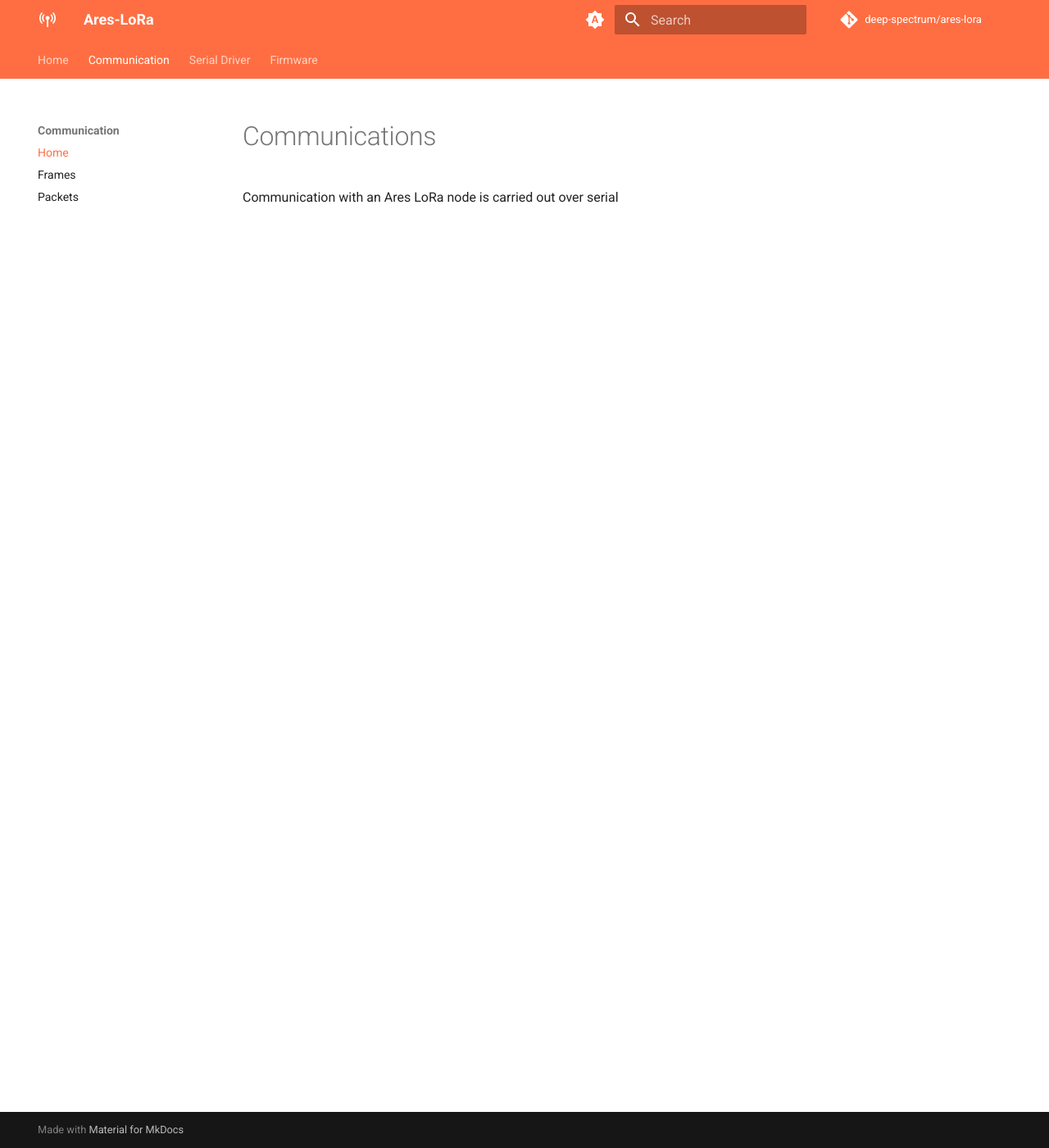
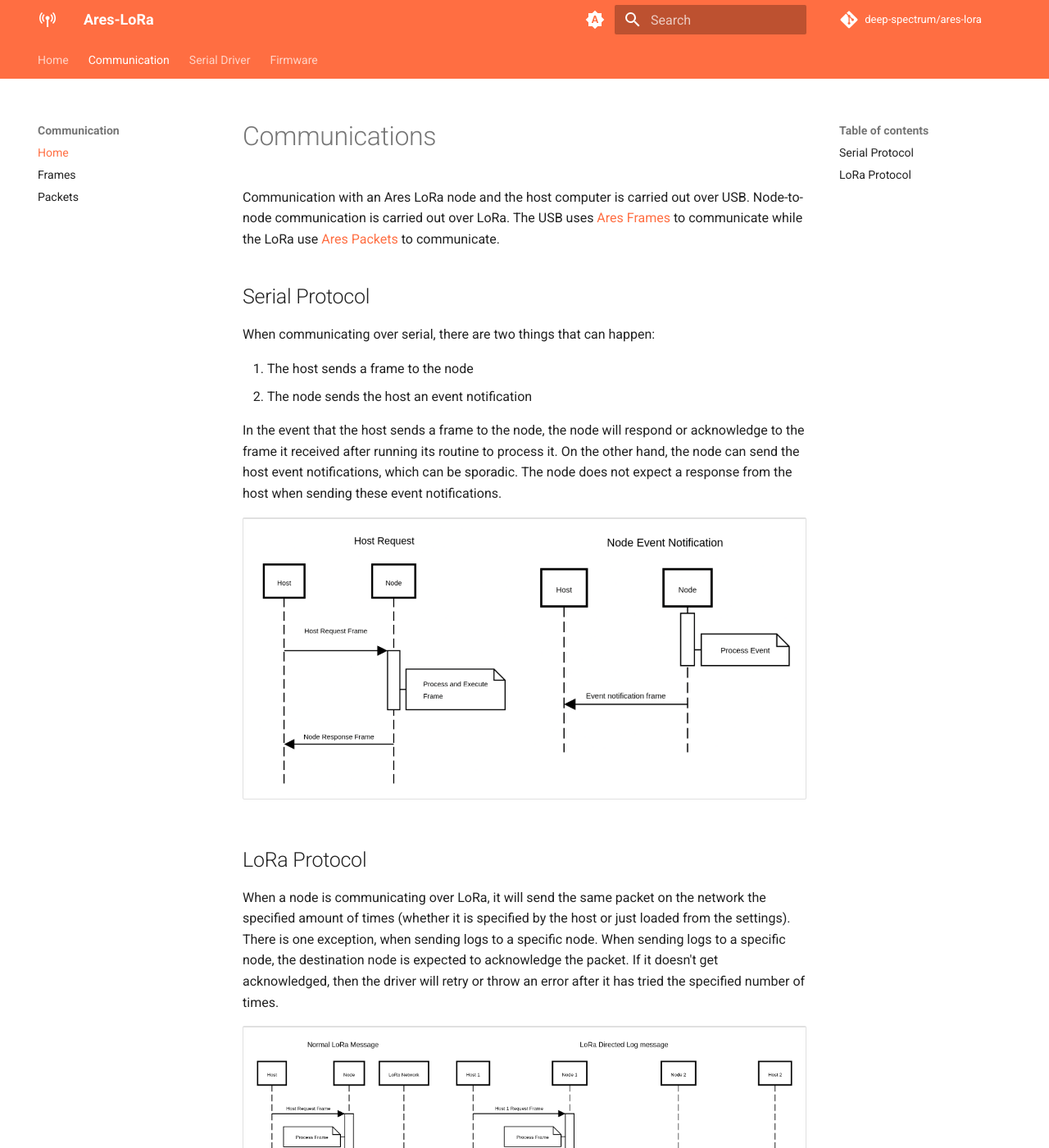
Before and after one commit to deep-spectrum/ares-lora, an MkDocs documentation site: the page built from docs/communications/index.md, in a window 1280 px wide and 1400 px high. Shown: the whole window at 82% size. Built offline with MkDocs 1.6.1 and Material for MkDocs 9.7.7, drawn with Linux system fonts in a browser that asks for light colours; some web fonts are replaced; comment, search, counter and statistics services are not loaded.

Commit message:
Write about protocols

```diff
--- a/docs/communications/index.md
+++ b/docs/communications/index.md
@@ -1,3 +1,31 @@
 # Communications
 
-Communication with an Ares LoRa node is carried out over serial
+Communication with an Ares LoRa node and the host computer is carried out over USB. Node-to-node communication
+is carried out over LoRa. The USB uses [Ares Frames](ares-frame.md) to communicate while the LoRa use
+[Ares Packets](ares-packet.md) to communicate.
+
+## Serial Protocol
+
+When communicating over serial, there are two things that can happen:
+
+1. The host sends a frame to the node
+2. The node sends the host an event notification
+
+In the event that the host sends a frame to the node, the node will respond or acknowledge to the frame it received
+after running its routine to process it. On the other hand, the node can send the host event notifications, which can
+be sporadic. The node does not expect a response from the host when sending these event notifications.
+
+|                                                                    |                                                           |
+|:------------------------------------------------------------------:|:---------------------------------------------------------:|
+| ![Frame Host to Node Communication](assets/frame-host-request.png) | ![Frame Event Notification](assets/frame-event-notif.png) |
+
+## LoRa Protocol
+
+When a node is communicating over LoRa, it will send the same packet on the network the specified amount of times (whether
+it is specified by the host or just loaded from the settings). There is one exception, when sending logs to a specific
+node. When sending logs to a specific node, the destination node is expected to acknowledge the packet. If it doesn't
+get acknowledged, then the driver will retry or throw an error after it has tried the specified number of times.
+
+|                                                                        |                                               |
+|:----------------------------------------------------------------------:|:---------------------------------------------:|
+|        ![Packet Normal Communication](assets/packet-normal.png)        | ![Packet Directed Log](assets/packet-log.png) |
```
Also changed, not shown: docs/communications/assets/frame-event-notif.png (added), docs/communications/assets/frame-host-request.png (added), docs/communications/assets/packet-log.png (added), docs/communications/assets/packet-normal.png (added).
